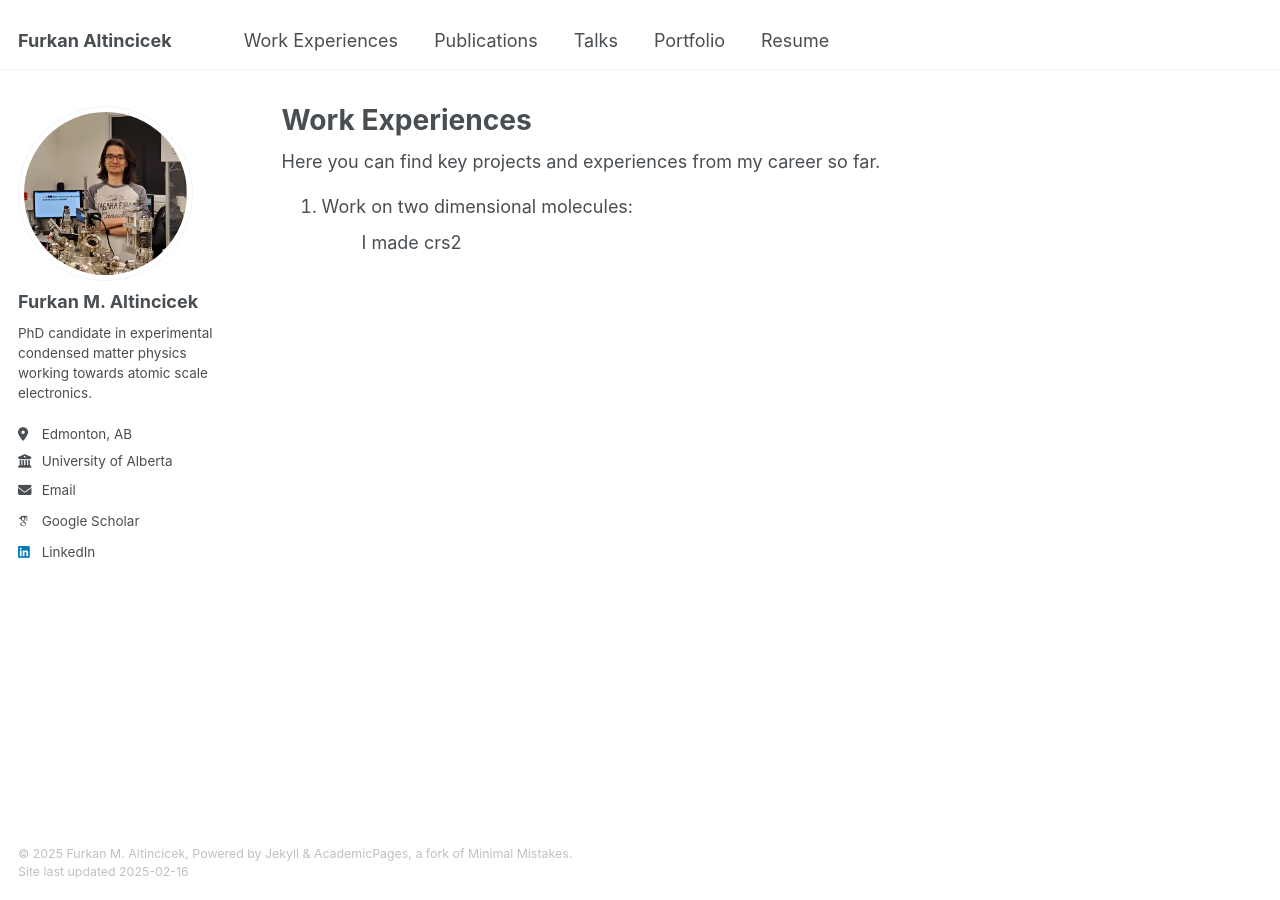
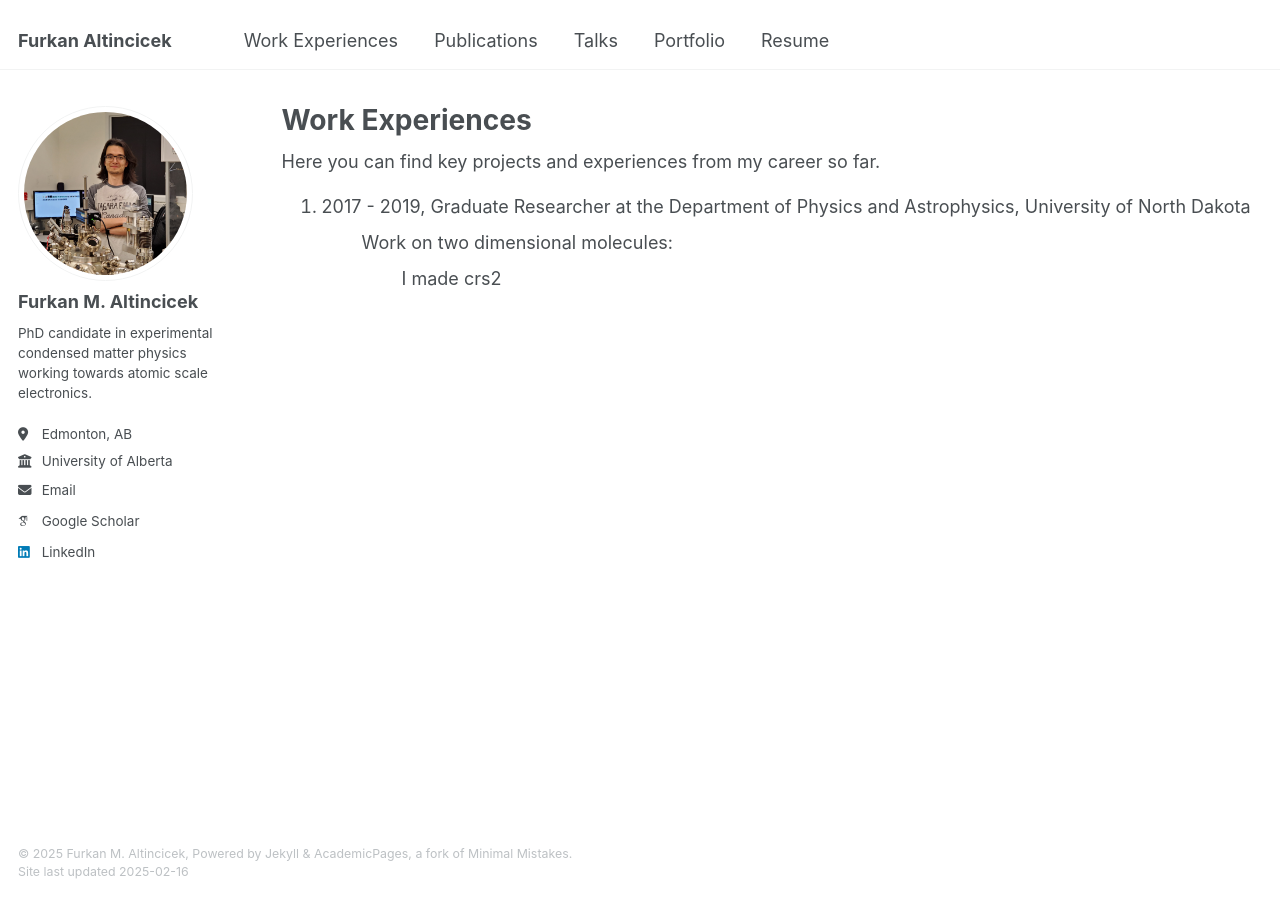
Before and after one commit to faltincicek/faltincicek.github.io, a Jekyll site: the page built from _pages/work.html, in a window 1280 px wide. Built offline with Jekyll 4.4.1, drawn with Linux system fonts in a browser that asks for light colours; some web fonts are replaced.

Commit message:
Update work.html

```diff
--- a/_pages/work.html
+++ b/_pages/work.html
@@ -10,10 +10,13 @@ Here you can find key projects and experiences from my career so far.
 <ol reversed>
 
 <li>
-Work on two dimensional molecules:<br>
-<ul>
-  I made crs2
-</ul>
+2017 - 2019, Graduate Researcher at the Department of Physics and Astrophysics, University of North Dakota<br>
+  <ul>
+    Work on two dimensional molecules:
+      <ul>
+        I made crs2
+      </ul>
+  </ul>
 </li>
 
 </ol>
```
